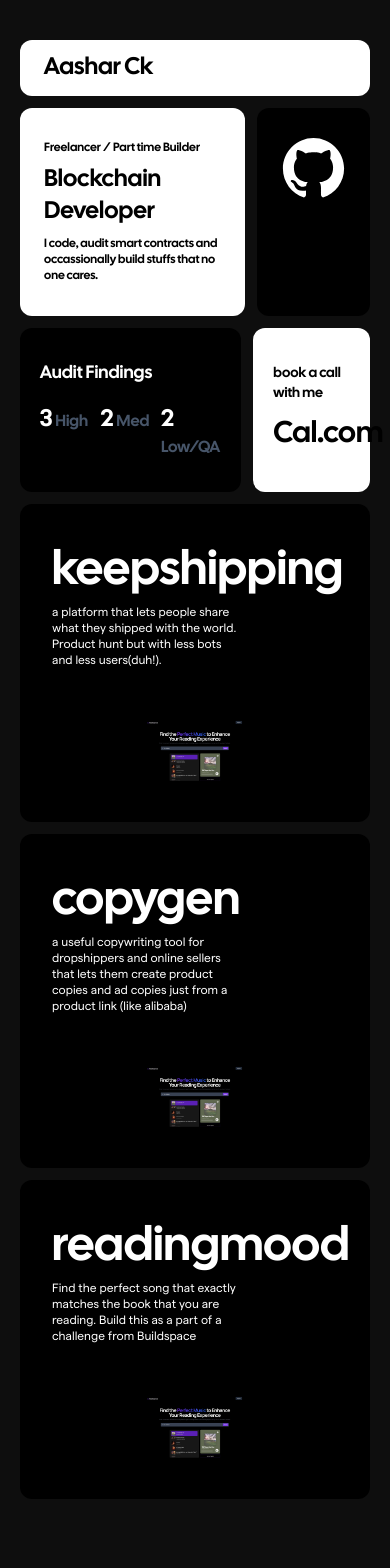
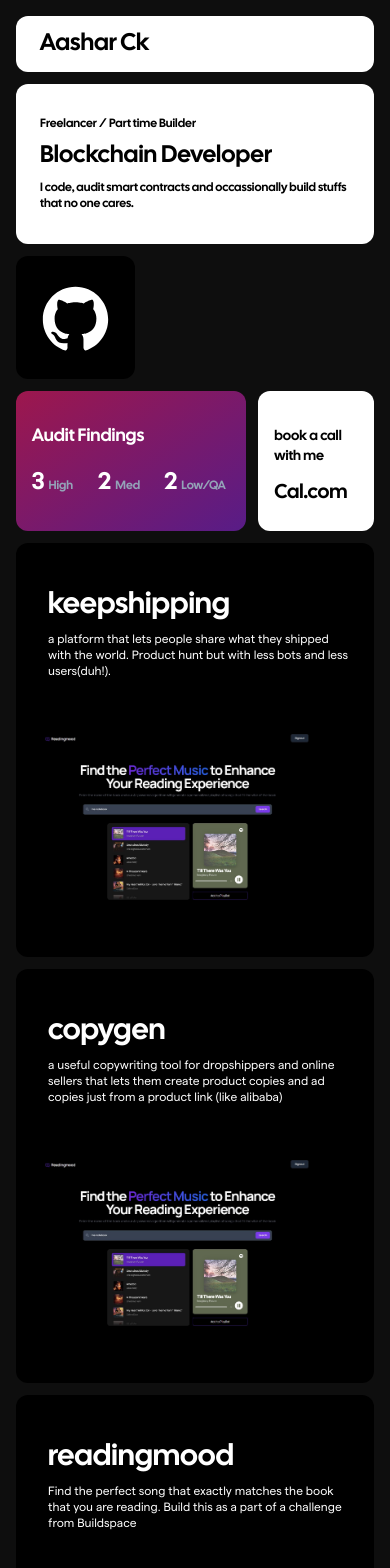
Before and after one commit to aasharck/portfolio, a Next.js app: page / in a window 390 px wide. Shown: the top 1568 px of the page. Before the commit the page ends 1539 px from the top, so only its background shows below. Built offline with nearby package versions, Linux system fonts and the light colour scheme.

Commit message:
updated mobile responsiveness

```diff
--- a/pages/index.js
+++ b/pages/index.js
@@ -10,63 +10,69 @@ export default function Home() {
         <meta name='viewport' content='width=device-width, initial-scale=1' />
         <link rel='icon' href='/favicon.ico' />
       </Head>
-      <main className='my-10 mx-5 xl:mx-96 md:mx-32'>
+      <main className='md:my-10 my-4 mx-4 xl:mx-96 md:mx-52'>
         <div className='flex bg-white p-3 rounded-xl'>
           <h1 className='pl-3 text-2xl font-bold text-black'>Aashar Ck</h1>
         </div>
-        <div className='flex mt-3'>
-          <div className='flex-auto bg-white p-3 rounded-xl py-8 lg:w-4/5 w-2/3'>
+
+        <div className='md:flex mt-3'>
+          <div className='flex-auto bg-white p-3 rounded-xl py-8 lg:w-4/5 w-auto'>
             <div className='block'>
               <div className='pl-3 text-black font-bold text-xs lg:pb-2'>Freelancer / Part time Builder</div>
             </div>
             <div className='block'>
-              <h1 className='pl-3 mt-2 text-black font-bold text-2xl md:text-3xl lg:text-6xl'>Blockchain Developer</h1>
+              <h1 className='pl-3 mt-2 text-black font-bold text-2xl md:text-3xl lg:text-5xl'>Blockchain Developer</h1>
             </div>
             <div className='block'>
               <p className='pl-3 mt-2 text-black font-bold lg:text-sm text-xs'>I code, audit smart contracts and occassionally build stuffs that no one cares.</p>
             </div>
           </div>
-          <div className='ml-3 flex-auto bg-black p-3 rounded-xl lg:w-1/5 w-1/3'>
+          <div className='md:block hidden md:ml-3 md:mt-0 mt-3 bg-black p-3 rounded-xl lg:w-1/5 w-1/3'>
             <Image className='mx-auto mt-1 md:mt-4' src="/github.svg" width={120} height={120} />
           </div>
         </div>
+        <div className='md:hidden md:ml-3 md:mt-0 mt-3 block bg-black p-3 rounded-xl lg:w-1/5 w-1/3'>
+            <Image className='mx-auto mt-1 md:mt-4' src="/github.svg" width={120} height={120} />
+        </div>
+
         <div className='flex mt-3'>
-          <div className='block bg-black w-2/3 rounded-xl p-5 py-8'>
-            <div className='text-white font-bold text-lg lg:text-2xl'>Audit Findings</div>
-            <div className='flex mt-4'>
-              <div className='w-1/3 font-bold text-slate-600'><span className='text-2xl lg:text-5xl text-white'>3</span> High</div>
-              <div className='w-1/3 font-bold text-slate-600'><span className='text-2xl lg:text-5xl text-white'>2</span> Med</div>
-              <div className='w-1/3 font-bold text-slate-600'><span className='text-2xl lg:text-5xl text-white'>2</span> Low/QA</div>
-            </div>
+        <div className='block bg-gradient-to-br from-pink-800 to-purple-900 w-2/3 rounded-xl p-4 py-8'>
+          <div className='text-white font-bold text-lg lg:text-2xl'>Audit Findings</div>
+          <div className='flex mt-4'>
+            <div className='w-1/3 font-bold text-slate-400'><span className='text-2xl lg:text-5xl text-white'>3</span><span className='md:text-xl text-xs'>&nbsp;&nbsp;High</span></div>
+            <div className='w-1/3 font-bold text-slate-400'><span className='text-2xl lg:text-5xl text-white'>2</span><span className='md:text-xl text-xs'>&nbsp;&nbsp;Med</span></div>
+            <div className='w-1/3 font-bold text-slate-400'><span className='text-2xl lg:text-5xl text-white'>2</span><span className='md:text-xl text-xs'>&nbsp;&nbsp;Low/QA</span></div>
           </div>
-          <div className='block ml-3 bg-white rounded-xl w-1/3 p-5 pt-9'>
+        </div>
+
+          <div className='block ml-3 bg-white rounded-xl w-1/3 p-4 pt-9'>
             <div className='text-black text-sm font-bold'>book a call with me</div>
-            <div className='text-black text-3xl lg:text-6xl font-bold mt-3'>Cal.com</div>
+            <div className='text-black text-xl md:text-6xl font-bold mt-3'>Cal.com</div>
           </div>
         </div>
         <div className='md:flex block bg-black p-3 rounded-xl mt-3'>
-          <div className='block md:p-5 p-2 w-2/3 md:py-20 py-8'>
-            <h1 className='pl-3 text-5xl font-bold text-white'>keepshipping</h1>
+          <div className='block md:p-5 p-2 w-auto md:py-20 py-8'>
+            <h1 className='pl-3 md:text-5xl text-3xl font-bold text-white'>keepshipping</h1>
             <p className='pl-3 mt-2 text-white lg:text-sm text-xs'>a platform that lets people share what they shipped with the world. Product hunt but with less bots and less users(duh!).</p>
           </div>
-          <div className='block mx-auto w-1/3 py-5'>
+          <div className='block mx-auto w-auto py-5'>
             <Image src="/readingmood.jpg" width={300} height={300}/>
           </div>
         </div>
         <div className='md:flex block bg-black p-3 rounded-xl mt-3'>
-        <div className='block md:p-5 p-2 w-2/3 md:py-20 py-8'>
-            <h1 className='pl-3 text-5xl font-bold text-white'>copygen</h1>
+        <div className='block md:p-5 p-2 w-auto md:py-20 py-8'>
+            <h1 className='pl-3 md:text-5xl text-3xl font-bold text-white'>copygen</h1>
             <p className='pl-3 mt-2 text-white lg:text-sm text-xs'>a useful copywriting tool for dropshippers and online sellers that lets them create product copies and ad copies just from a product link (like alibaba)</p>
           </div>
-          <div className='block mx-auto w-1/3 py-5'>
+          <div className='block mx-auto w-auto py-5'>
             <Image src="/readingmood.jpg" width={300} height={300}/>
           </div>        </div>
         <div className='md:flex block bg-black p-3 rounded-xl mt-3'>
-        <div className='block md:p-5 p-2 w-2/3 md:py-20 py-8'>
-            <h1 className='pl-3 text-5xl font-bold text-white'>readingmood</h1>
+        <div className='block md:p-5 p-2 w-auto md:py-20 py-8'>
+            <h1 className='pl-3 md:text-5xl text-3xl font-bold text-white'>readingmood</h1>
             <p className='pl-3 mt-2 text-white lg:text-sm text-xs'>Find the perfect song that exactly matches the book that you are reading. Build this as a part of a challenge from Buildspace</p>
           </div>
-          <div className='block mx-auto w-1/3 py-5'>
+          <div className='block mx-auto w-auto py-5'>
             <Image src="/readingmood.jpg" width={300} height={300}/>
           </div>        </div>
       </main>
```
